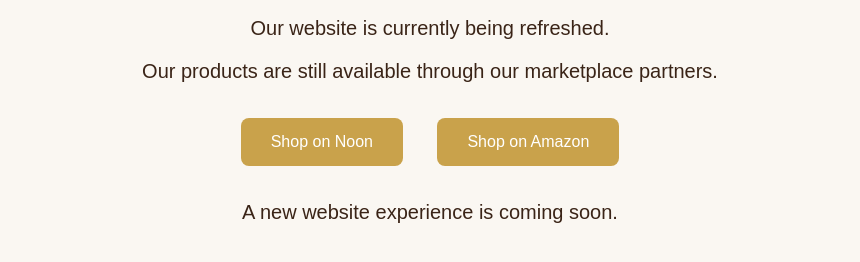
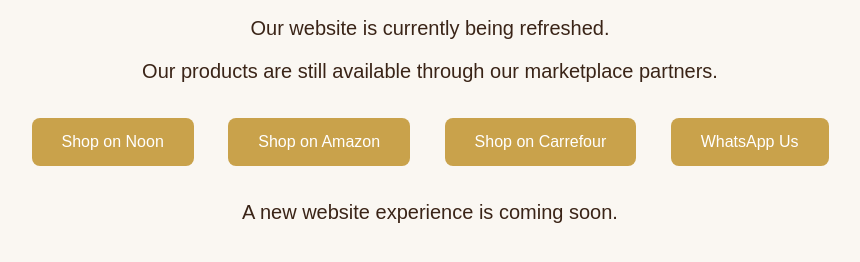
Before and after one commit to jigjardxb/jigjar-website, a plain HTML site: page index.html in a window 1280 px wide. Shown: the part 200-462 px from the top of the page, without its empty margins (210-1070 px from the left). Drawn offline with Linux system fonts and the light colour scheme.

Commit message:
Update shopping links and add contact options

```diff
--- a/index.html
+++ b/index.html
@@ -36,8 +36,13 @@
 <p>Our website is currently being refreshed.</p>
 <p>Our products are still available through our marketplace partners.</p>
 
-<a class="button" href="#">Shop on Noon</a>
-<a class="button" href="#">Shop on Amazon</a>
+<a class="button" href="https://www.noon.com/uae-en/~jigjar/" target="_blank">Shop on Noon</a>
+
+<a class="button" href="https://www.amazon.ae/Silicone-Double-Headed-Spatulas-Resistant-Dishwasher/dp/B0H4G4YXBZ/" target="_blank">Shop on Amazon</a>
+
+<a class="button" href="https://www.carrefouruae.com/mafuae/en/p/199284121522" target="_blank">Shop on Carrefour</a>
+
+<a class="button" href="https://wa.me/971551256990" target="_blank">WhatsApp Us</a>
 
 <p>A new website experience is coming soon.</p>
 
```
